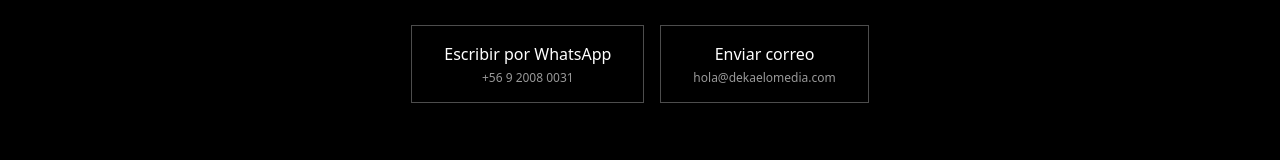
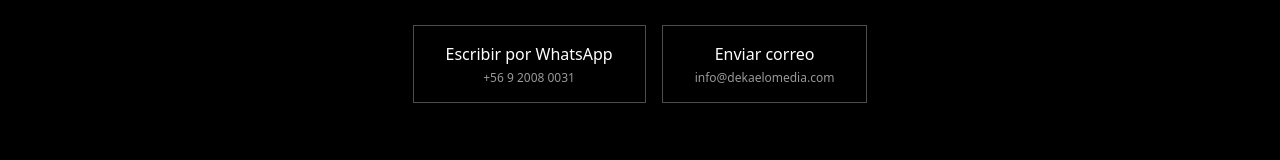
Before and after one commit to TronxGroup/Dekaelo-Media, a Next.js app: page /contacto in a window 1280 px wide. Shown: the part 376-536 px from the top of the page. Built offline with nearby package versions, Linux system fonts and the light colour scheme.

Commit message:
Update page.tsx

```diff
--- a/app/contacto/page.tsx
+++ b/app/contacto/page.tsx
@@ -4,7 +4,7 @@ import type { Metadata } from "next";
 
 const SITE_URL = "https://www.dekaelomedia.com";
 const WHATSAPP_NUMBER = "56920080031";
-const EMAIL = "hola@dekaelomedia.com"; // cámbialo si usas otro
+const EMAIL = "info@dekaelomedia.com"; // cámbialo si usas otro
 
 export const metadata: Metadata = {
   title: "Contacto — Dekaelo Media",
```
